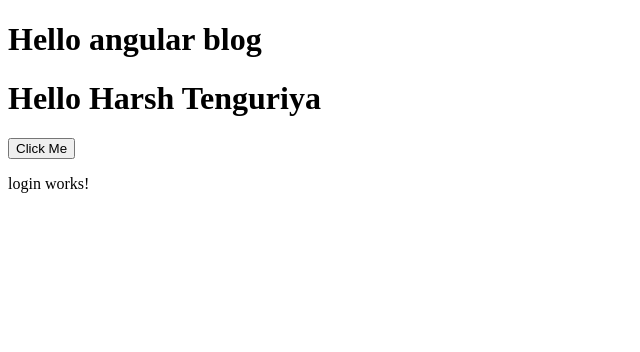
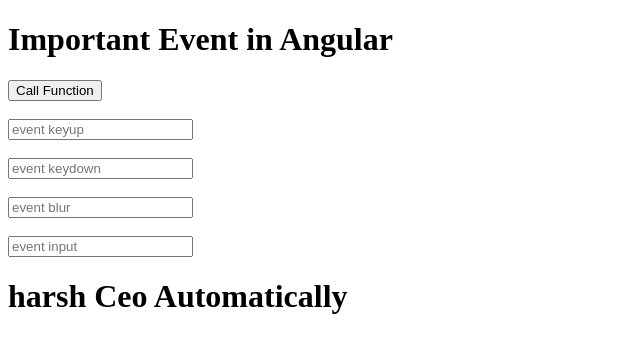
Before and after one commit to TengoCharlie/Angular-TUT, an Angular app in the folder blog/: page / in a window 1280 px wide. Shown: the top 352 px of the page, without its empty margins (0-640 px from the left). Built offline with nearby package versions, Linux system fonts and the light colour scheme.

Commit message:
Events in angular
- adding events
- passing values in it as dynamic and static in parameter of function
- new type of id attributes

```diff
--- a/blog/src/app/app.component.html
+++ b/blog/src/app/app.component.html
@@ -1,5 +1,15 @@
-<h1>Hello angular {{title}}</h1>
-<h1>Hello {{data}}</h1>
-<button (click)="getName('Harsh')">Click Me</button>
-<!-- <button (click)="getName()"> Don't Click</button> -->
-<app-login></app-login>
+<h1>{{title}}</h1>
+
+<button (click)="getData('test')">Call Function</button>
+
+<br /><br />
+
+<input type="text" #box (keyup)="getData(box.value)" placeholder="event keyup" />
+<br /><br />
+<input type="text" #boxes (keydown)="getData(boxes.value)" placeholder="event keydown" />
+<br /><br />
+<input type="text" #boxe (blur)="getData(boxe.value)" placeholder="event blur" />
+<br /><br />
+<input type="text" #boxes2 (input)="getData(boxes2.value)" placeholder="event input" />
+
+<h1 (mouseover)="getData('over')"> harsh Ceo Automatically</h1>
--- a/blog/src/app/app.component.ts
+++ b/blog/src/app/app.component.ts
@@ -6,15 +6,10 @@
   styleUrls: ['./app.component.css']
 })
 export class AppComponent {
-  title = 'blog';
-  data = 'Harsh Tenguriya';
+  title = 'Important Event in Angular';
 
 
-  // getName(name: string) {
-  //   alert(name);
-  // }
-
-  getName(name: any) {
-    alert(name);
+  getData(val: string) {
+    console.warn(val);
   }
 }
```
Also changed, not shown: 1 other file (tests, documents, lock files or other folders).
